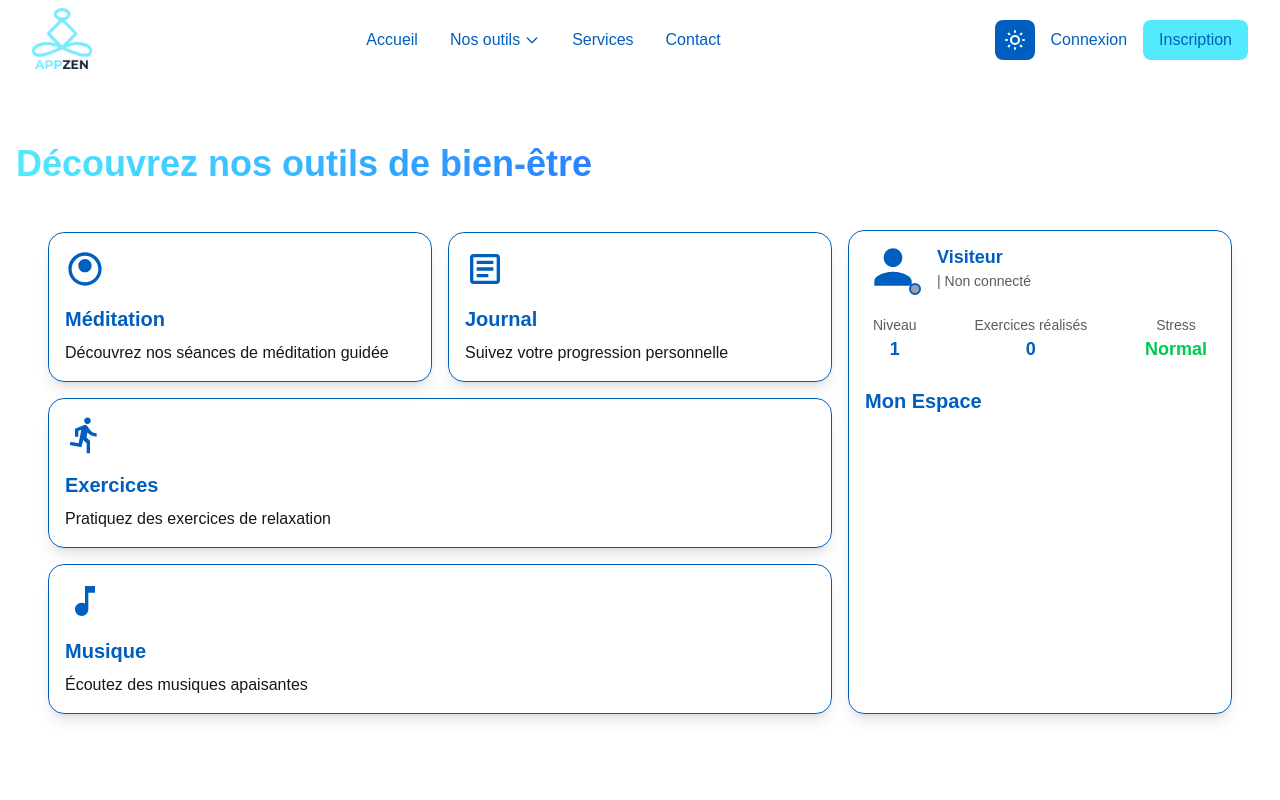
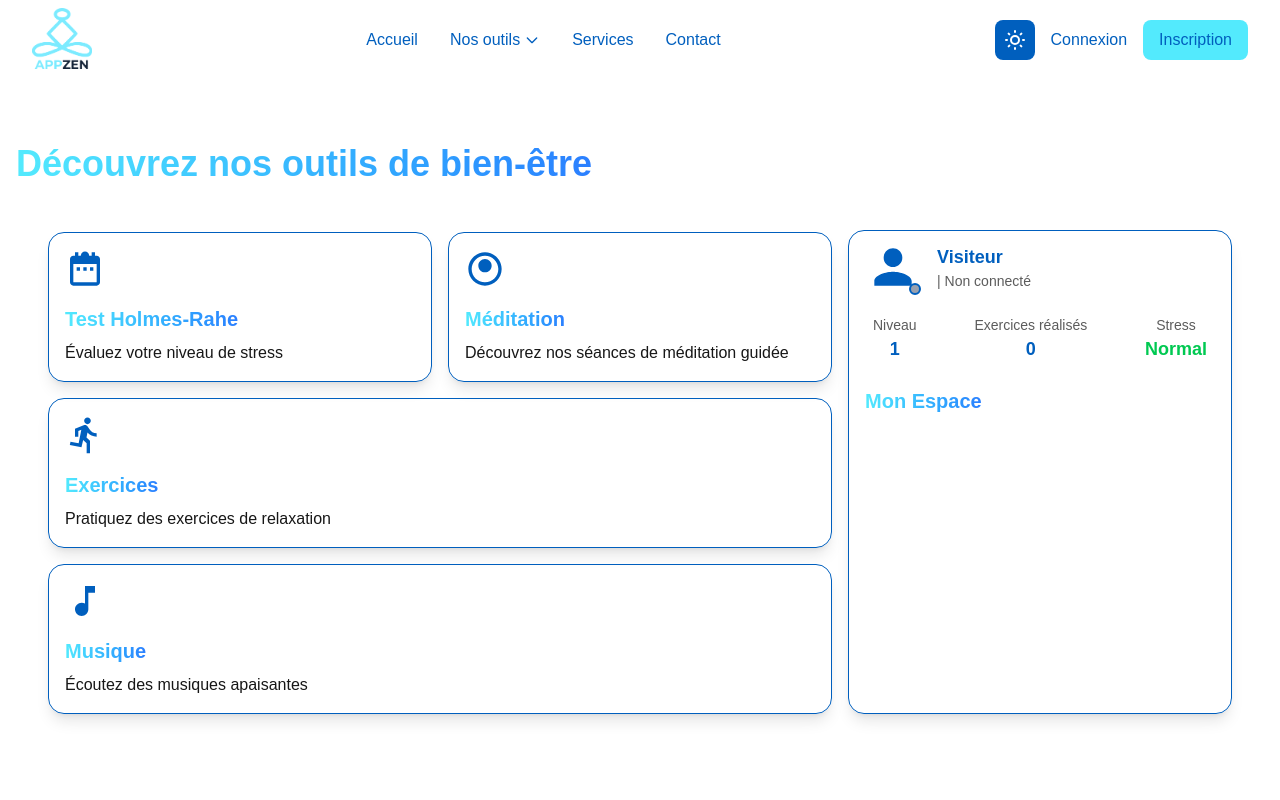
Before and after one commit to CronosV2/cesi-zen, a Next.js app in the folder cesi-zen-code/frontend/: page / in a window 1280 px wide. Shown: the top 800 px of the page. Built offline with nearby package versions, Linux system fonts and the light colour scheme; no server answers; a web font is replaced by a local one.

Commit message:
Refactor BentoGrid component to improve profile data fetching and add profile refresh functionality; update tool items with new titles and gradient styling for enhanced visual appeal.

```diff
--- a/cesi-zen-code/frontend/src/components/BentoGrid.tsx
+++ b/cesi-zen-code/frontend/src/components/BentoGrid.tsx
@@ -25,7 +25,6 @@ export default function BentoGrid() {
   const [isLoading, setIsLoading] = useState(true);
   const { isAuthenticated } = useAuth(); // Utilisation du contexte d'authentification
 
-  useEffect(() => {
   const fetchProfileData = async () => {
     try {
       setIsLoading(true);
@@ -58,10 +57,40 @@ export default function BentoGrid() {
     }
   };
 
+  useEffect(() => {
     fetchProfileData();
   }, [isAuthenticated]); // Recharger quand l'état d'authentification change
 
+  // Écouter les événements de rafraîchissement du profil
+  useEffect(() => {
+    const handleProfileRefresh = () => {
+      if (isAuthenticated) {
+        fetchProfileData();
+      }
+    };
+
+    // Ajouter l'event listener
+    window.addEventListener('refreshProfile', handleProfileRefresh);
+
+    // Nettoyer l'event listener
+    return () => {
+      window.removeEventListener('refreshProfile', handleProfileRefresh);
+    };
+  }, [isAuthenticated]);
+
   const tools = [
+    {
+      title: 'Test Holmes-Rahe',
+      description: 'Évaluez votre niveau de stress',
+      href: '/outils/holmes-rahe',
+      icon: (
+        <svg className="w-10 h-10" fill="currentColor" viewBox="0 0 24 24">
+          <path d="M9 11H7v2h2v-2zm4 0h-2v2h2v-2zm4 0h-2v2h2v-2zm2-7h-1V2h-2v2H8V2H6v2H5c-1.1 0-1.99.9-1.99 2L3 20c0 1.1.89 2 2 2h14c1.1 0 2-.9 2-2V6c0-1.1-.9-2-2-2zm0 16H5V9h14v11z"/>
+          <path d="M12 6.5c1.38 0 2.5-1.12 2.5-2.5S13.38 1.5 12 1.5 9.5 2.62 9.5 4 10.62 6.5 12 6.5z"/>
+        </svg>
+      ),
+      className: 'md:col-span-1',
+    },
     {
       title: 'Méditation',
       description: 'Découvrez nos séances de méditation guidée',
@@ -69,18 +98,6 @@ export default function BentoGrid() {
       icon: (
         <svg className="w-10 h-10" fill="currentColor" viewBox="0 0 24 24">
           <path d="M12 2C6.48 2 2 6.48 2 12s4.48 10 10 10 10-4.48 10-10S17.52 2 12 2zm0 18c-4.41 0-8-3.59-8-8s3.59-8 8-8 8 3.59 8 8-3.59 8-8 8zm0-14c-2.21 0-4 1.79-4 4s1.79 4 4 4 4-1.79 4-4-1.79-4-4-4z" />
-        </svg>
-      ),
-      className: 'md:col-span-1',
-    },
-    {
-      title: 'Journal',
-      description: 'Suivez votre progression personnelle',
-      href: '/outils/journal',
-      icon: (
-        <svg className="w-10 h-10" fill="currentColor" viewBox="0 0 24 24">
-          <path d="M19 3H5c-1.1 0-2 .9-2 2v14c0 1.1.9 2 2 2h14c1.1 0 2-.9 2-2V5c0-1.1-.9-2-2-2zm0 16H5V5h14v14z" />
-          <path d="M7 7h10v2H7zm0 4h10v2H7zm0 4h7v2H7z" />
         </svg>
       ),
       className: 'md:col-span-1',
@@ -168,12 +185,12 @@ export default function BentoGrid() {
           >
             <div className="relative z-10">
               <div className="text-primary mb-4">{tool.icon}</div>
-              <h3 className="text-xl font-semibold mb-2 text-primary group-hover:text-blue-500 transition-colors">
+              <h3 className="text-xl font-semibold mb-2 bg-gradient-to-r from-cyan-300 to-blue-500 inline-block text-transparent bg-clip-text group-hover:bg-gradient-to-r group-hover:from-cyan-200 group-hover:to-blue-400 transition-all">
                 {tool.title}
               </h3>
               <p className="text-foreground">{tool.description}</p>
             </div>
-            <div className="absolute inset-0 bg-gradient-to-br from-primary/0 to-primary/0 group-hover:from-primary/10 group-hover:to-primary/10 transition-all duration-300" />
+            <div className="absolute inset-0 bg-gradient-to-br from-cyan-300/0 to-blue-500/0 group-hover:from-cyan-300/10 group-hover:to-blue-500/10 transition-all duration-300" />
           </Link>
         ))}
       </div>
```
Lines whose indentation alone changed are shown as unchanged.
